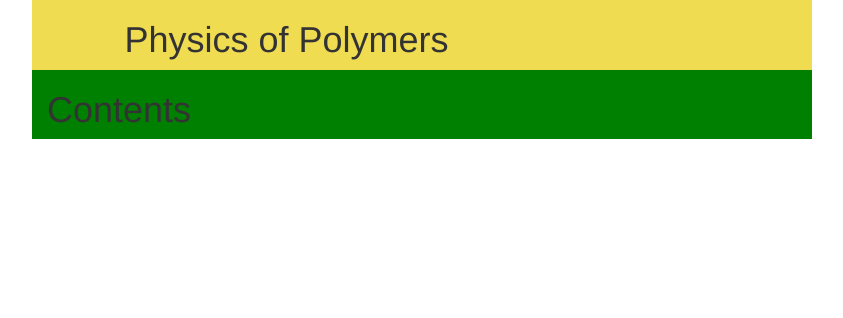
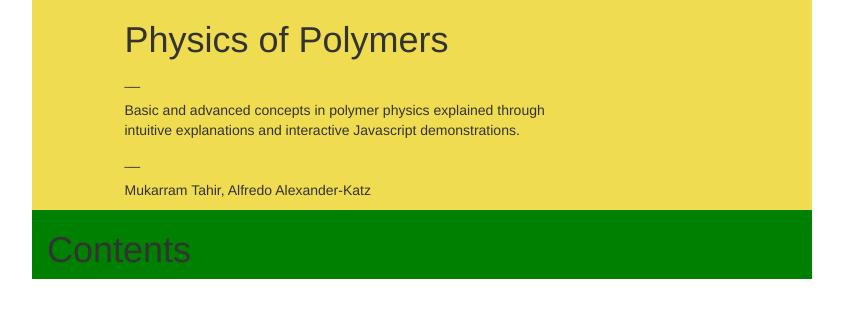
Before and after one commit to mukarramtahir/physics-of-polymers, a Jekyll site: the page built from index.html, in a window 1280 px wide. Shown: the top 318 px of the page, without its empty margins (218-1061 px from the left). Built offline with Jekyll 4.4.1, drawn with Linux system fonts in a browser that asks for light colours; nearby versions of some CDN libraries; some web fonts are replaced.

Commit message:
start developing custom theme

```diff
--- a/index.html
+++ b/index.html
@@ -7,6 +7,10 @@ layout: cover
     <div class="col-md-8 col-md-offset-2" id="cover">
       <div class="col-xs-8 col-xs-offset-1">
         <h1 id="title">Physics of Polymers</h1>
+        <p>__</p>
+        <p>Basic and advanced concepts in polymer physics explained through intuitive explanations and interactive Javascript demonstrations.</p>
+        <p>__</p>
+        <p>Mukarram Tahir, Alfredo Alexander-Katz</p>
       </div>
     </div>
   </div>
```
